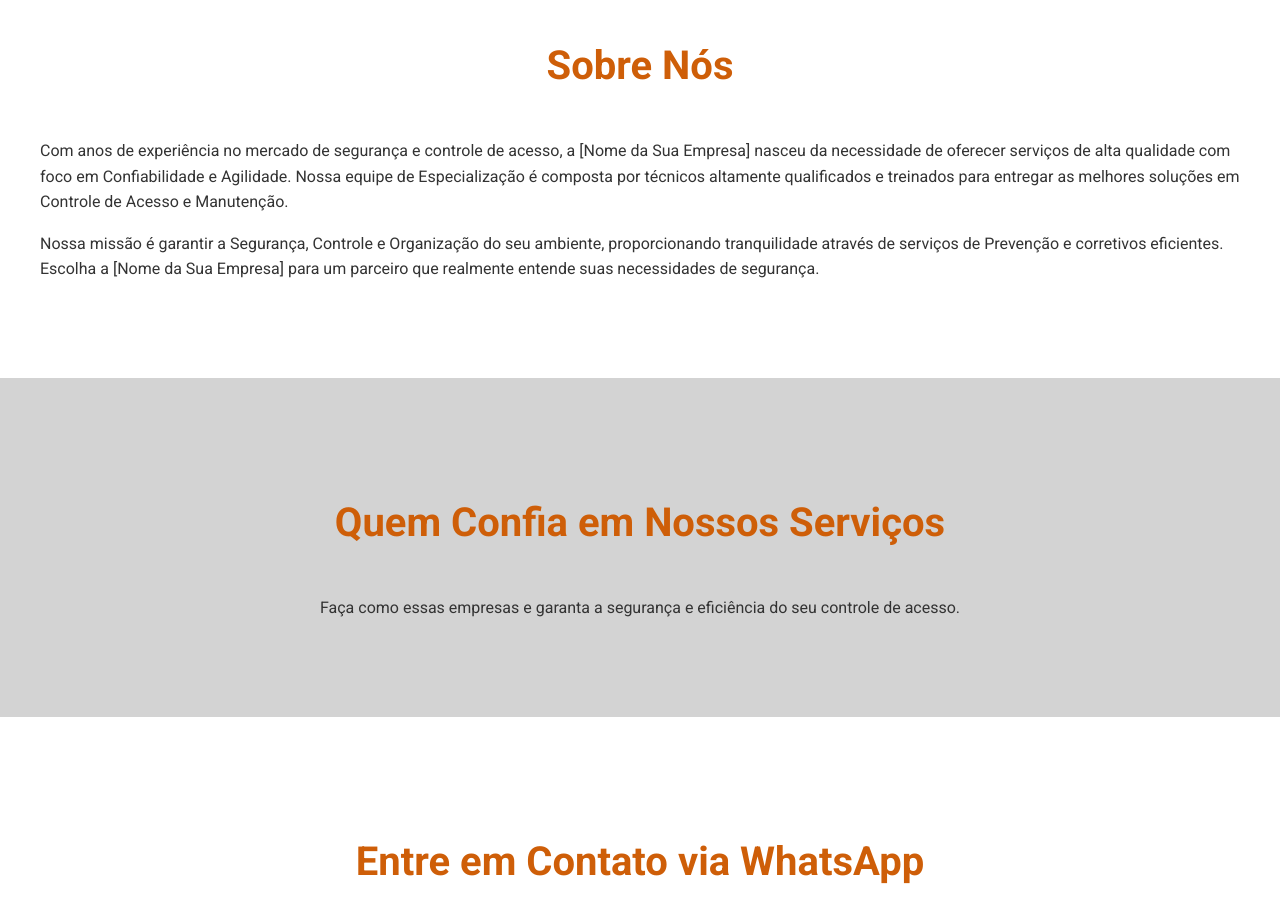
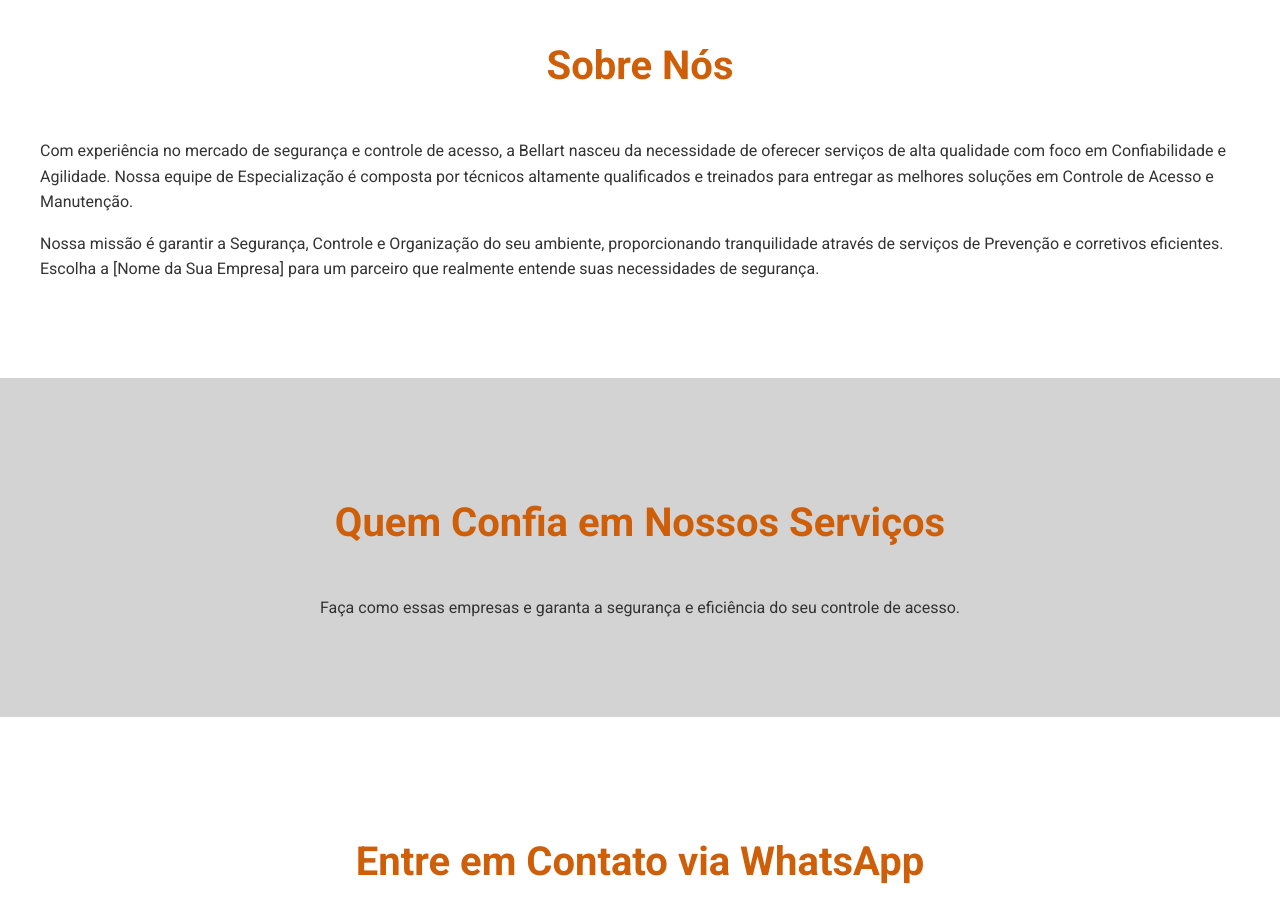
Before and after one commit to itoloko/itoloko.github.io, a plain HTML site: page index.html in a window 1280 px wide. Shown: the part 2720-3642 px from the top of the page. Drawn offline with Linux system fonts and the light colour scheme.

Commit message:
Update index.html

```diff
--- a/index.html
+++ b/index.html
@@ -403,7 +403,7 @@
         <section id="sobre">
             <div class="container">
                 <h2>Sobre Nós</h2>
-                <p>Com anos de experiência no mercado de segurança e controle de acesso, a [Nome da Sua Empresa] nasceu da necessidade de oferecer serviços de alta qualidade com foco em Confiabilidade e Agilidade. Nossa equipe de Especialização é composta por técnicos altamente qualificados e treinados para entregar as melhores soluções em Controle de Acesso e Manutenção.</p>
+                <p>Com experiência no mercado de segurança e controle de acesso, a Bellart nasceu da necessidade de oferecer serviços de alta qualidade com foco em Confiabilidade e Agilidade. Nossa equipe de Especialização é composta por técnicos altamente qualificados e treinados para entregar as melhores soluções em Controle de Acesso e Manutenção.</p>
                 <p>Nossa missão é garantir a Segurança, Controle e Organização do seu ambiente, proporcionando tranquilidade através de serviços de Prevenção e corretivos eficientes. Escolha a [Nome da Sua Empresa] para um parceiro que realmente entende suas necessidades de segurança.</p>
             </div>
         </section>
```
